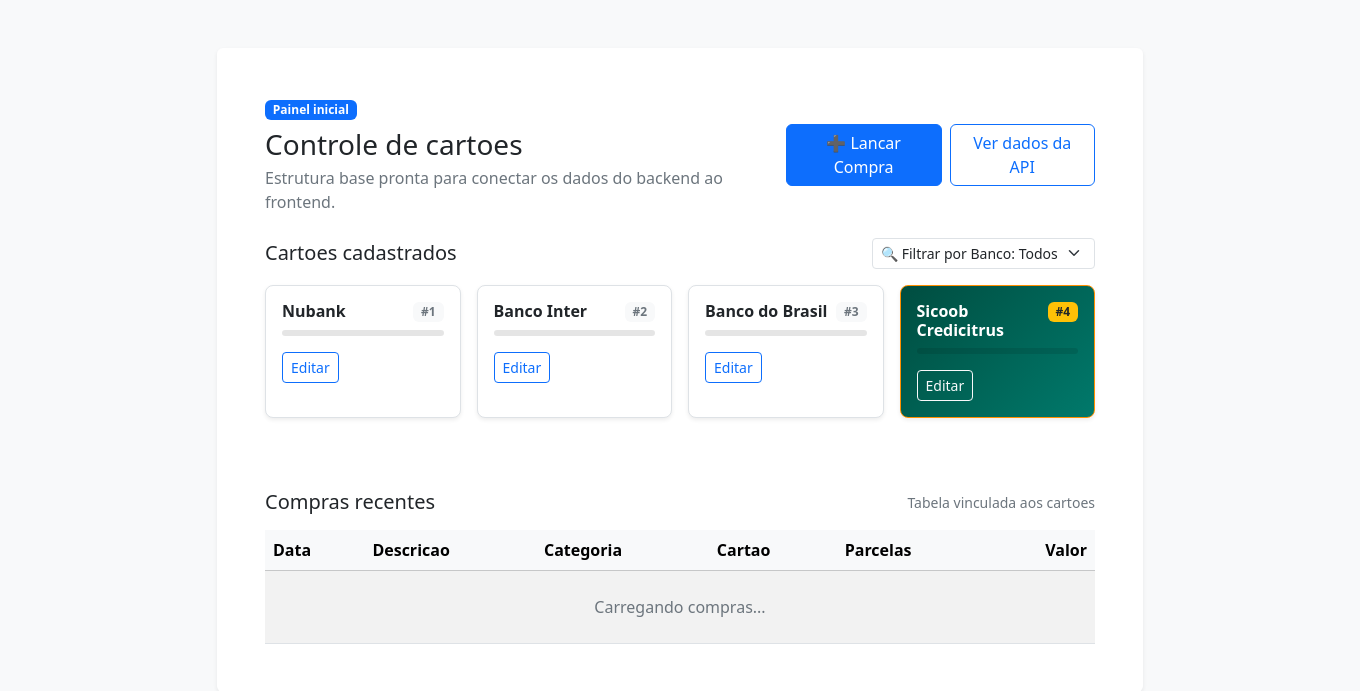
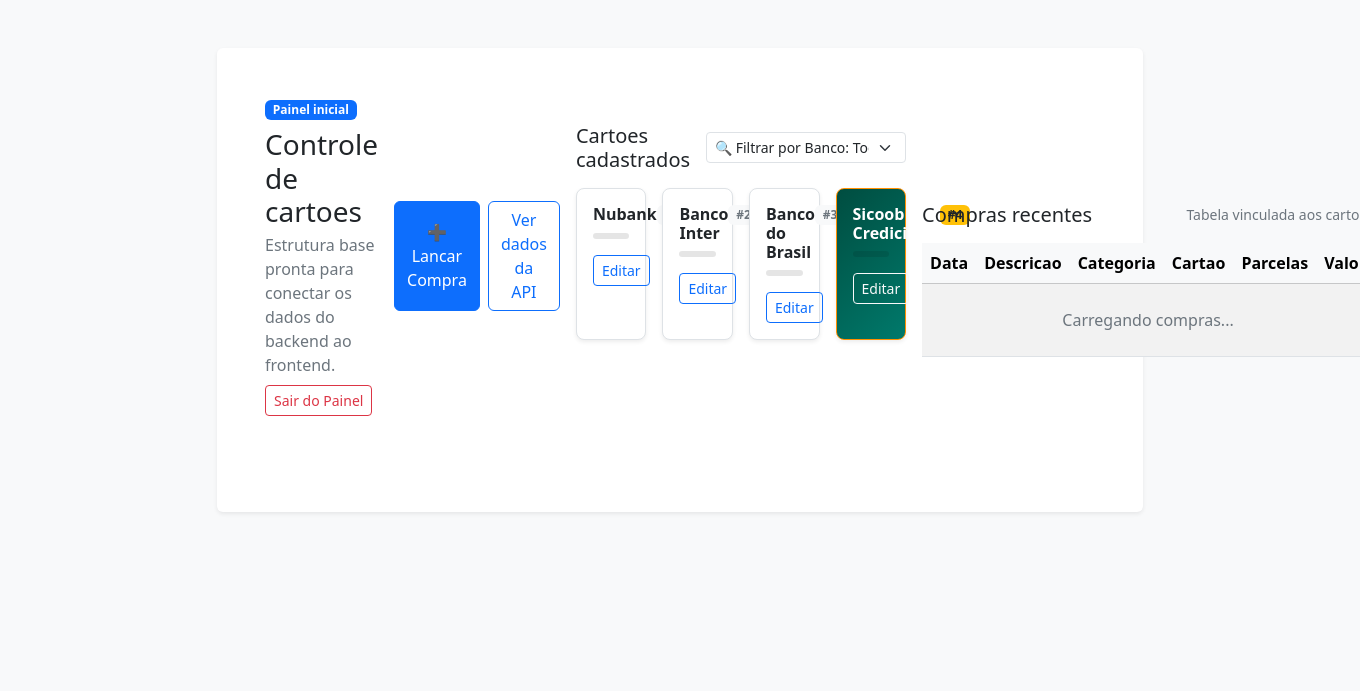
Before and after one commit to tony-estuda-ai/tony-card, a Flask app: page /painel in a window 1360 px wide; the page is wider, and only the part inside the window is pictured. Shown: the top 691 px of that part. Run offline with Flask 3, Linux system fonts and the light colour scheme; the visitor is signed in with stand-in values (Sample User, id 1).

Commit message:
Update index.html

```diff
--- a/templates/index.html
+++ b/templates/index.html
@@ -19,23 +19,22 @@
             <div class="card-body p-4 p-md-5">
               <div class="d-flex flex-column flex-md-row justify-content-between align-items-md-center gap-3 mb-4">
                 <div>
+              <div class="d-flex flex-column flex-md-row justify-content-between align-items-md-center gap-3 mb-4">
+                <div>
                   <span class="badge text-bg-primary mb-2">Painel inicial</span>
                   <h1 class="h3 mb-1">Controle de cartoes</h1>
                   <p class="text-secondary mb-0">
                     Estrutura base pronta para conectar os dados do backend ao frontend.
                   </p>
+                  <a href="/sair" class="btn btn-outline-danger btn-sm mt-2">Sair do Painel</a>
                 </div>
                 <div class="d-flex flex-column flex-sm-row gap-2">
-                  <button
-                    type="button"
-                    class="btn btn-primary"
-                    data-bs-toggle="modal"
-                    data-bs-target="#lancarCompraModal"
-                  >
+                  <button type="button" class="btn btn-primary" data-bs-toggle="modal" data-bs-target="#lancarCompraModal">
                     ➕ Lancar Compra
                   </button>
                   <a href="/api/dados" class="btn btn-outline-primary">Ver dados da API</a>
                 </div>
+              </div>
               </div>
 
               <!-- SEÇÃO DE CARTOES COM FILTRO POR BANCO -->
```
